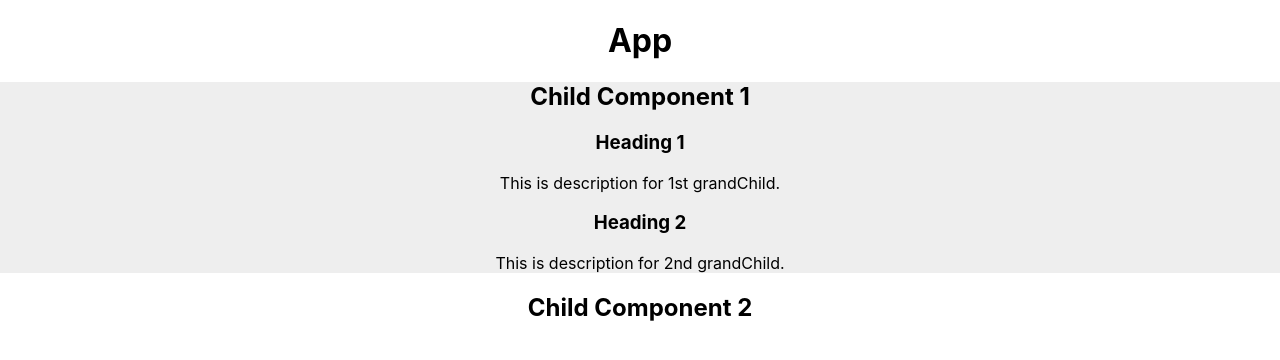
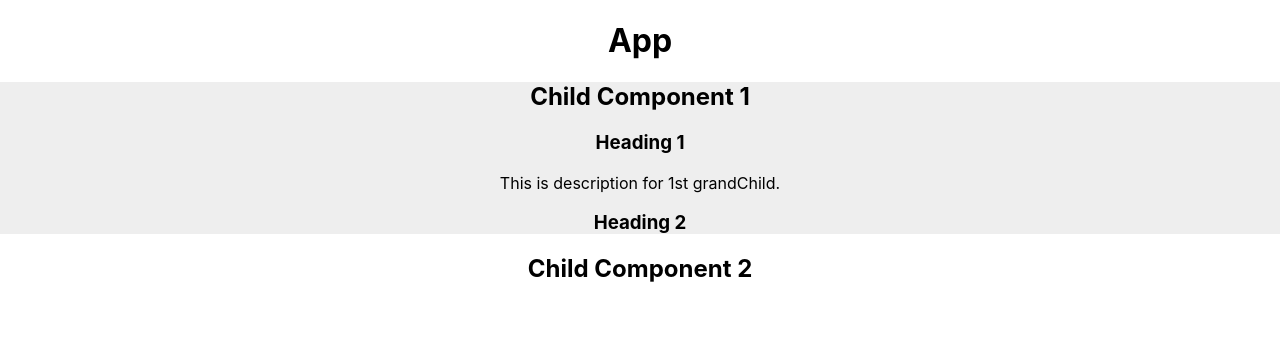
Before and after one commit to pappu-kumar-mahto/React, a React (Create React App) app in the folder Projects/reactjs-1/: page / in a window 1280 px wide. Shown: the top 360 px of the page. Built offline with nearby package versions, Linux system fonts and the light colour scheme.

Commit message:
ReactJs-1: conditional rendring, destracturing the props.

```diff
--- a/Projects/reactjs-1/src/components/ChildComponent1/ChildComponent1.js
+++ b/Projects/reactjs-1/src/components/ChildComponent1/ChildComponent1.js
@@ -17,7 +17,6 @@ const ChildComponent1 = () => {
             />
             <GrandChildComponent1
                 title="Heading 2"
-                description= "This is description for 2nd grandChild."
             />
 
         </div>
--- a/Projects/reactjs-1/src/components/ChildComponent1/GrandChildComponent1.js
+++ b/Projects/reactjs-1/src/components/ChildComponent1/GrandChildComponent1.js
@@ -1,12 +1,13 @@
 import React from "react"
 
 const GrandChildComponent1 = (props) => {
-    console.log(props)
+    const {title, description} = props
 
     return (
         <div className="grandChildComponent1">
-            <h3>{props.title}</h3>
-            <p>{ props.description }</p>
+            <h3>{title}</h3>
+
+            {description && <p>{description}</p>}
         </div>
     )
 }
```
